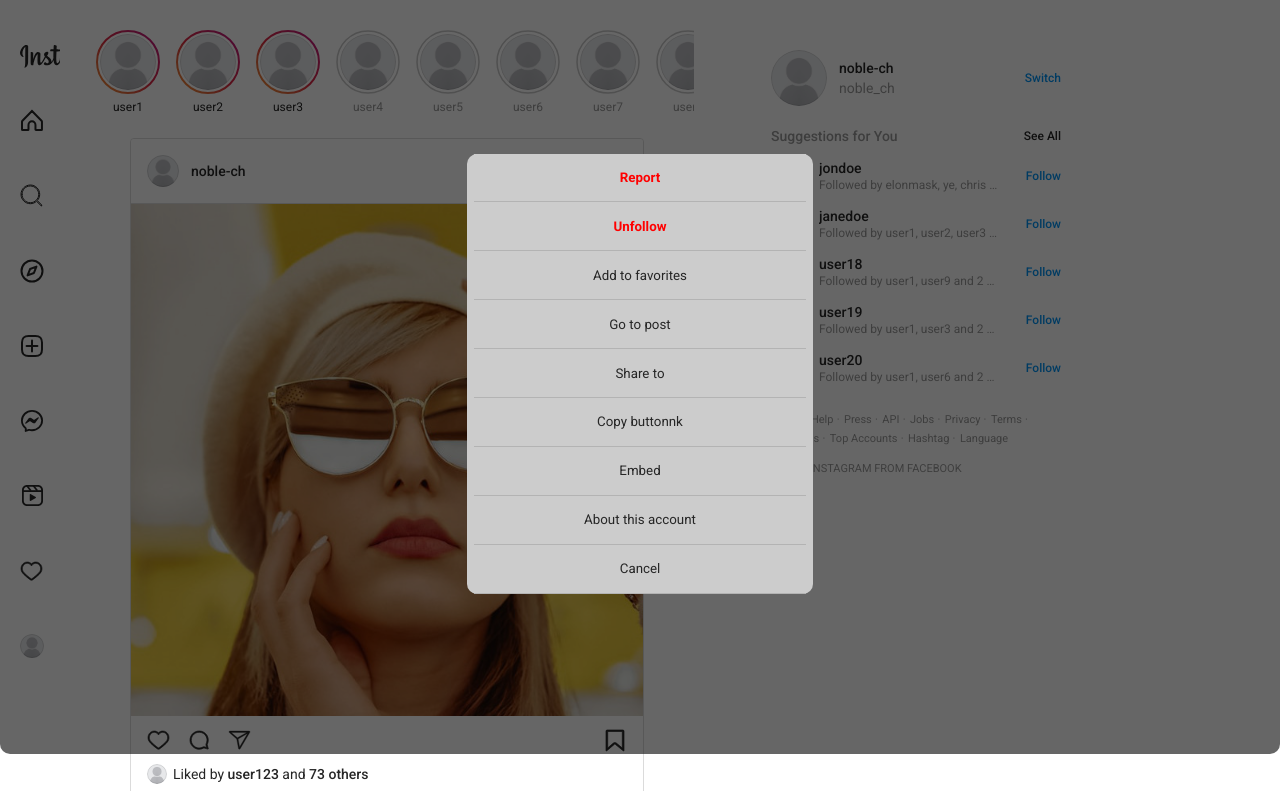
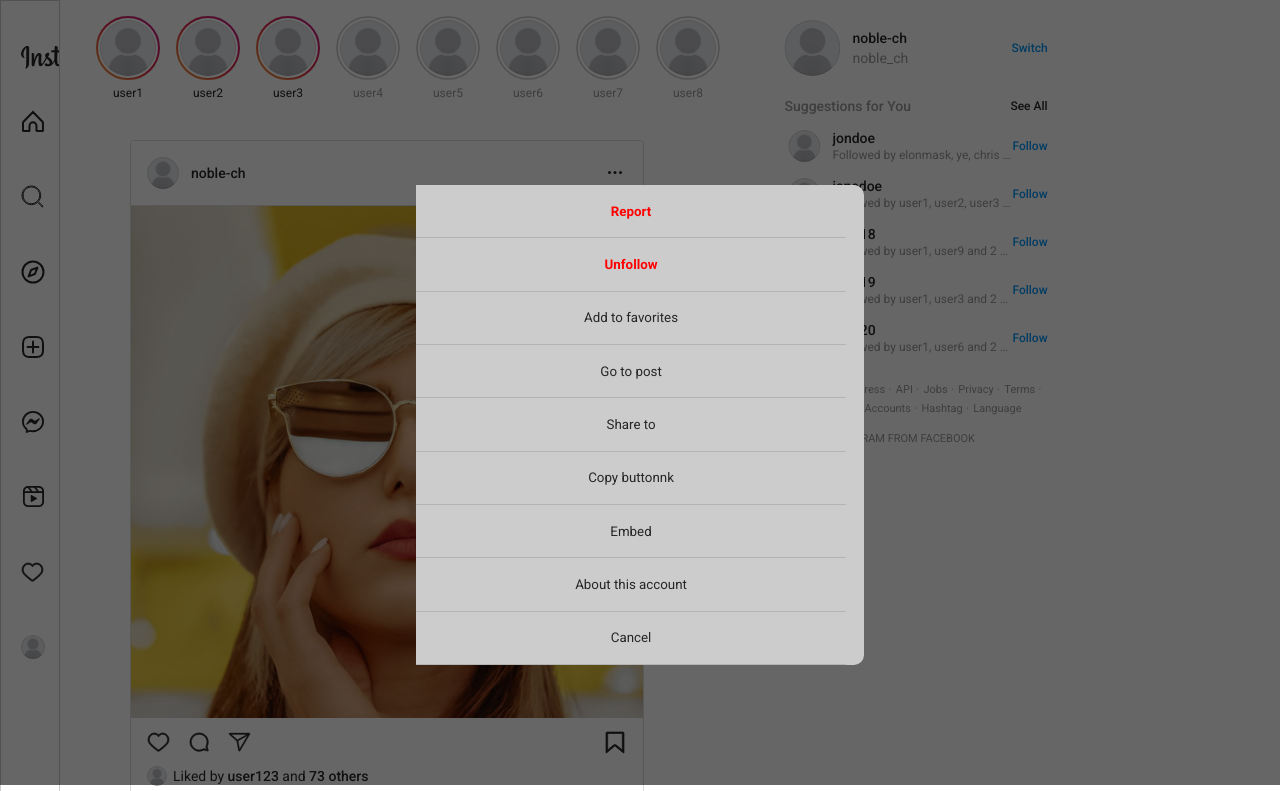
Before and after one commit to noble-ch/instagram-clone, a website: page index.html in a window 1280 px wide. Both pictures are taken after a click on the button 615 px from the left and 171 px from the top of the page. Shown: the top 791 px of the page. Drawn offline with Linux system fonts and the light colour scheme.

Commit message:
fix wrong submission

```diff
--- a/index.html
+++ b/index.html
@@ -510,7 +510,7 @@
       </section>
       <section class="content-container">
         <div class="content">
-          <div class="gs">
+          <div class="stories">
             <button class="stories__left-button">
               <svg xmlns="http://www.w3.org/2000/svg" viewBox="0 0 512 512">
                 <path
@@ -841,7 +841,6 @@
                     src="assets/posts/troll.jpg"
                     alt="Post Content"
                   />
-
                 </div>
               </div>
 
@@ -1128,7 +1127,6 @@
                     src="assets/posts/troll.jpg"
                     alt="Post Content"
                   />
-
                 </div>
               </div>
 
--- a/style.css
+++ b/style.css
@@ -225,19 +225,23 @@ img {
 
   margin-top: var(--header-height);
   margin-bottom: var(--nav-height);
-
+  /* border: solid red; */
   display: flex;
   flex: 1;
 }
 
 .content-container {
+  /* border: solid yellow; */
   width: 100%;
-  max-width: 935px;
+  max-width: 665px;
 
   padding: 0 0 8px;
 
   margin: 0 auto;
   display: flex;
+  justify-self: center;
+  padding-top: 0 !important;
+  /* margin-left: 25rem; */
 }
 .content {
   width: 100%;
@@ -824,6 +828,8 @@ img {
 .lsidebar {
   position: fixed;
   color: var(--text-dark);
+  height: 100%;
+  border: 0.5px solid var(--tertiary);
 }
 
 .lsidebar a {
@@ -845,8 +851,6 @@ p {
 }
 
 .posts {
-  /* border: solid red; */
-  /* width: 30rem; */
   margin: 0 auto;
 }
 .borders {
@@ -862,7 +866,7 @@ p {
   display: flex;
   align-items: center;
   font-size: 16px;
-  width: 250px;
+  width: 220px;
   text-decoration: none;
 }
 .svg {
@@ -873,14 +877,20 @@ b {
   color: var(--text-dark);
 }
 /* Media Queries */
+
+/* ------------------mobile phones------------------ */
 @media (max-width: 767px) {
   .header__buttons--desktop {
     display: none;
   }
 
-  /* Fix post medias indicators bugs on mobile */
   .post__medias {
     gap: 1px;
+  }
+  .posts_more_option_popup div {
+    margin-top: 100px !important;
+    width: 80% !important;
+    height: 60% !important;
   }
 }
 @media (min-width: 768px) and (max-width: 1280px) {
@@ -894,7 +904,7 @@ b {
     margin: 0 80px;
   }
 }
-
+/* -----------------ipad Air---------------- */
 @media (min-width: 620px) {
   .content-container {
     padding: 30px 0 24px;
@@ -925,8 +935,13 @@ b {
   .post__date-time {
     margin-top: 6px;
   }
+  .posts_more_option_popup div {
+    margin-top: 100px !important;
+    width: 60% !important;
+    height: 60% !important;
+  }
 }
-
+/* --------------------tablets---------------------------  */
 @media (min-width: 768px) {
   :root {
     --header-height: 54px;
@@ -954,8 +969,14 @@ b {
   .navbar {
     display: none;
   }
+  .posts_more_option_popup div {
+    margin-top: 220px !important;
+    width: 50% !important;
+    height: 60% !important;
+  }
 }
 
+/* ---------------big screens------------ */
 @media (min-width: 1024px) {
   .main-container {
     background-color: var(--primary);
@@ -967,6 +988,7 @@ b {
 
   .side-menu {
     display: flex;
+    /* border: solid green; */
   }
 
   .posts {
@@ -977,18 +999,25 @@ b {
   .stories {
     width: 640px !important;
   }
+  .posts_more_option_popup div {
+    margin-top: 200px !important;
+    width: 35% !important;
+    height: 60% !important;
+  }
 }
 
 .posts_more_option_popup {
   z-index: 12;
-  margin-top: 365px;
+  /* margin-top: 365px; */
+  margin-bottom: -450px;
+  margin-top: -26px;
   position: fixed;
+
   width: 100%;
   height: 100%;
   border: none;
   background: var(--tertiary);
   background: transparent;
-  border-radius: 10px;
   backdrop-filter: brightness(40%);
 }
 @keyframes myAnimation {
@@ -1003,7 +1032,6 @@ b {
   }
 }
 .posts_more_option_popup div {
-  margin-top: 400px;
   margin: auto;
   display: flex;
   flex-flow: column;
@@ -1016,8 +1044,8 @@ b {
   animation: myAnimation 50ms ease-in-out;
 }
 .posts_more_option_popup button {
-  margin: auto;
-  padding: auto;
+  /* margin: auto; */
+  /* padding: auto; */
   width: 96%;
   height: 100%;
   background: var(--tertiary);
```
